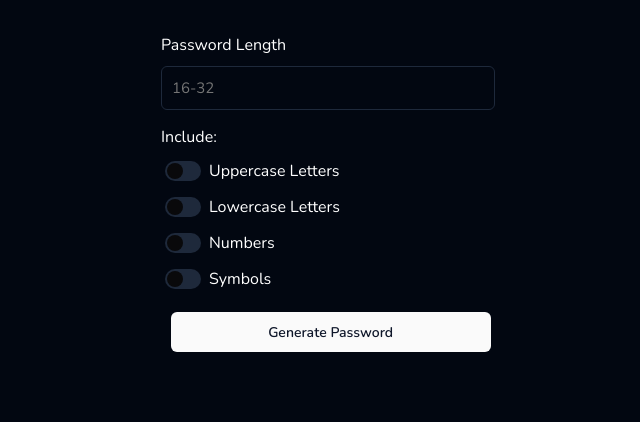
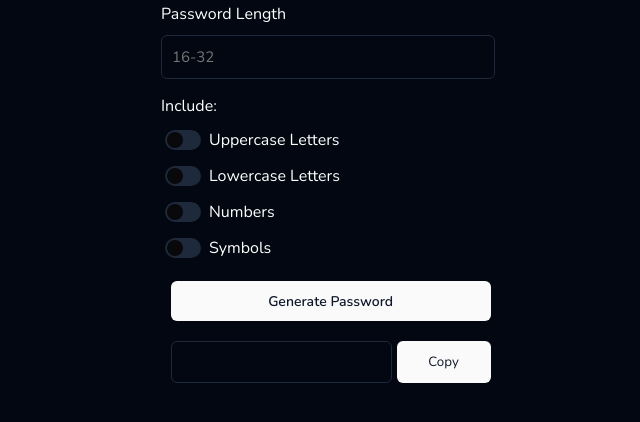
Before and after one commit to Toast0012/Password-Generator, a plain HTML site: page index.html in a window 1280 px wide. Shown: the part 316-738 px from the top of the page, without its empty margins (319-959 px from the left). Drawn offline with nearby package versions, Linux system fonts and the light colour scheme.

Commit message:
Finish UI

```diff
--- a/index.html
+++ b/index.html
@@ -55,7 +55,10 @@
         </div>
       </form>
       <button class="generate">Generate Password</button>
-      <div><div class</div>
+      <div style="margin-left: 1.5%; display: flex; flex-direction: row; margin-top: 20px; width: 25%; gap: 5px">
+        <div class="generated"><span id="generated"></span></div>
+        <button class="copy">Copy</button>
+      </div>
     </div>
     <script src="script.js"></script>
   </body>
--- a/style.css
+++ b/style.css
@@ -121,3 +121,23 @@ form {
   font-weight: 600;
   font-size: 14px;
 }
+
+.generated {
+  width: 70%;
+  height: 40px;
+  border: solid 1px #1e293b;
+  border-radius: 0.375rem;
+  text-align: center;
+  display: flex;
+  align-items: center;
+  justify-content: center;
+}
+
+.copy {
+  border: none;
+  background-color: #fafafa;
+  color: #0f172a;
+  border-radius: 0.375rem;
+  font-family: "Nunito";
+  width: 30%;
+}
```
